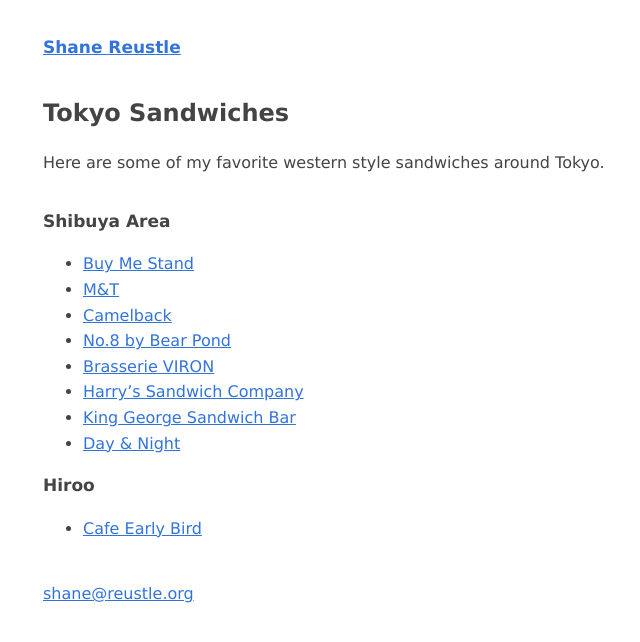
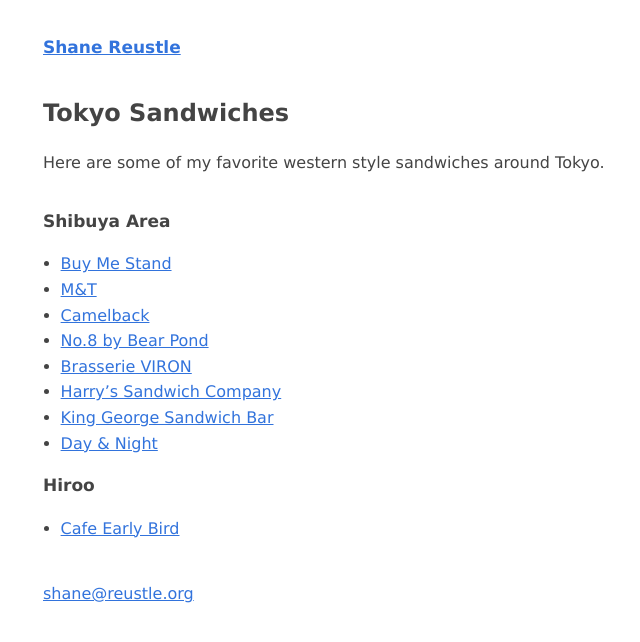
Before and after one commit to reustle/reustle, a Jekyll site: the page built from _posts/2018-12-07-tokyo-sandwiches.md, in a window 1280 px wide. Shown: the top 642 px of the page, without its empty margins (237-877 px from the left). Built offline with Jekyll 4.4.1, drawn with Linux system fonts in a browser that asks for light colours.

Commit message:
Update basic.html

```diff
--- a/_layouts/basic.html
+++ b/_layouts/basic.html
@@ -42,6 +42,7 @@
             }
             ul {
                 text-align: justify;
+                padding-left: 1.1em;
             }
             img {
                 width: 100%;
```
